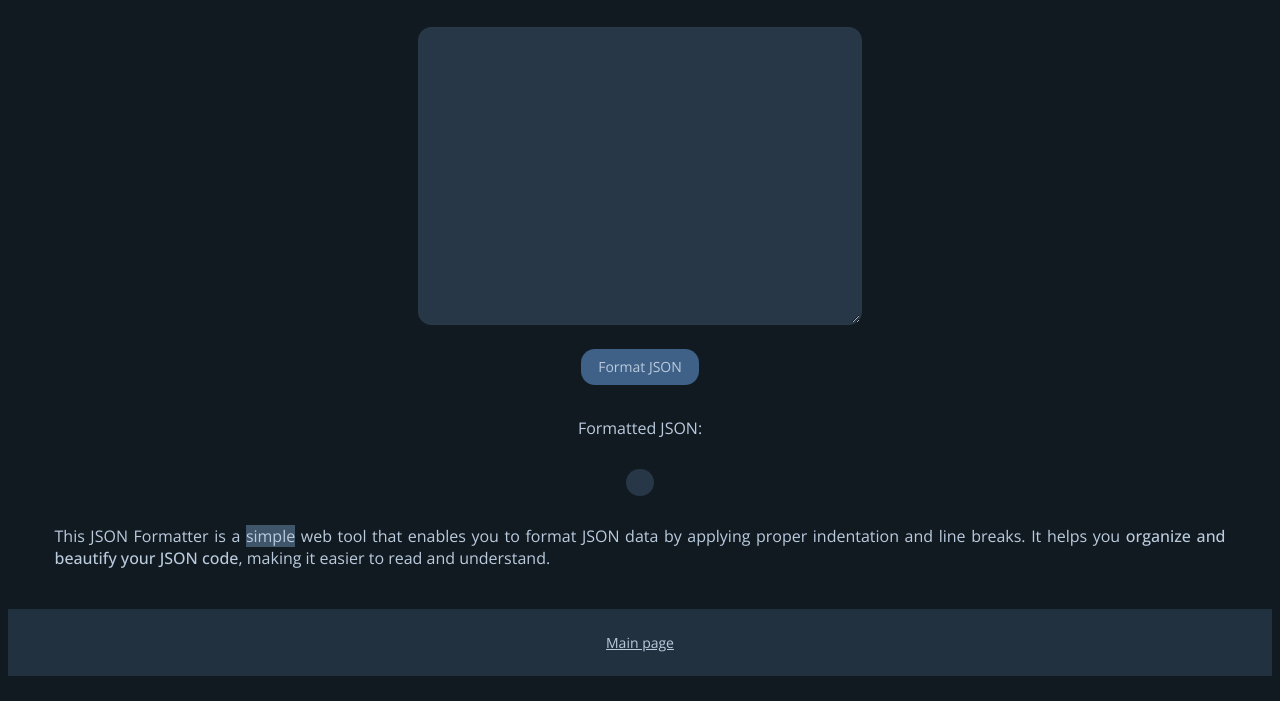
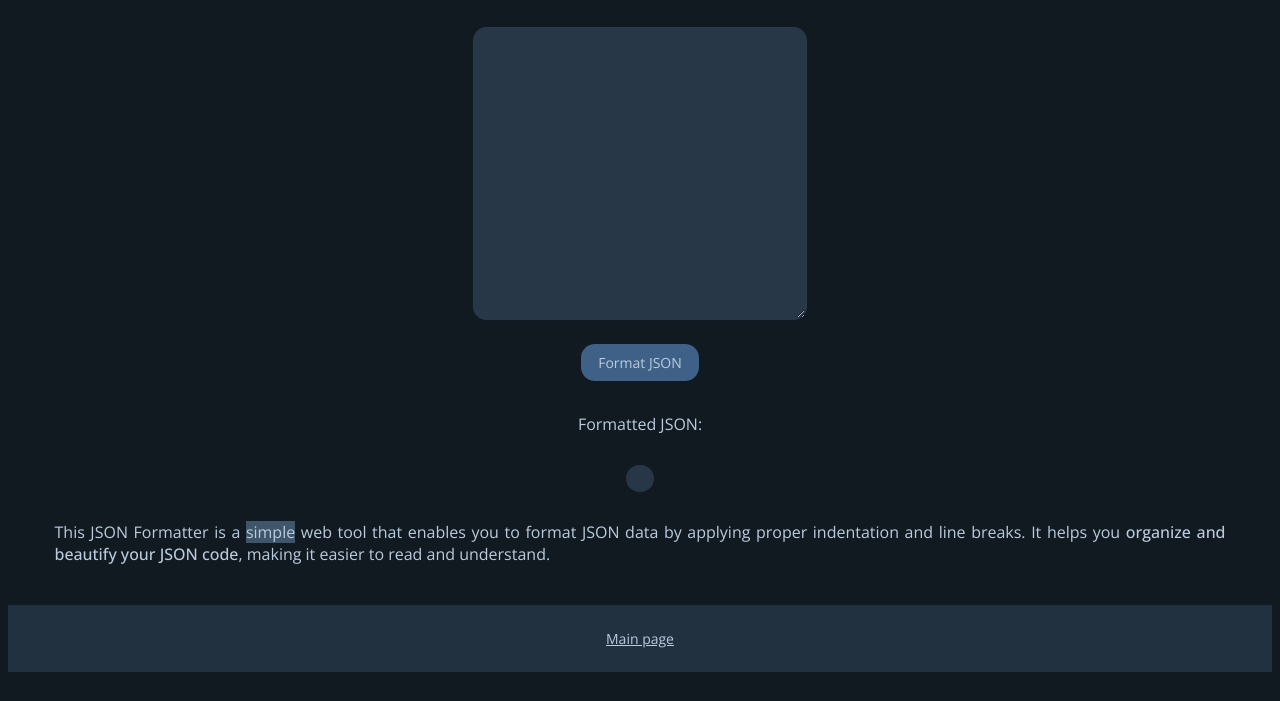
Before and after one commit to walker84837/json-formatter, a plain HTML site: page index.html in a window 1280 px wide. Shown: the part 99-800 px from the top of the page. Drawn offline with nearby package versions, Linux system fonts and the light colour scheme.

Commit message:
Update style.css
Shortened the <textarea>'s width.

```diff
--- a/style.css
+++ b/style.css
@@ -93,8 +93,8 @@ h3 {
 }
 
 textarea {
-  width: 32em;
-  height: 21.3em;
+  width: 24em;
+  height: 21em;
   font-family: var(--mono-fonts);
   background-color: var(--txt-background-color);
   border-color: var(--border-color);
```
